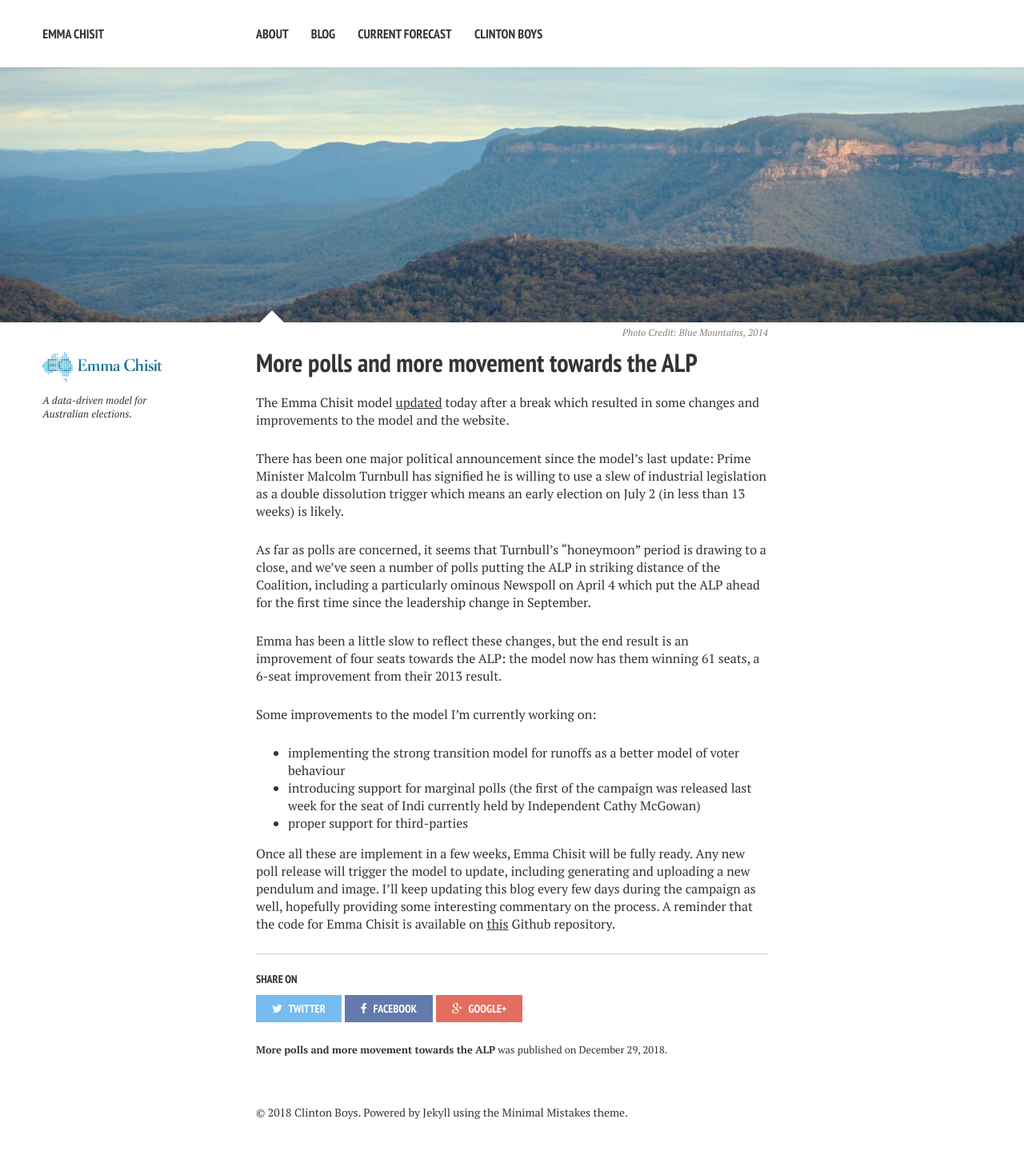
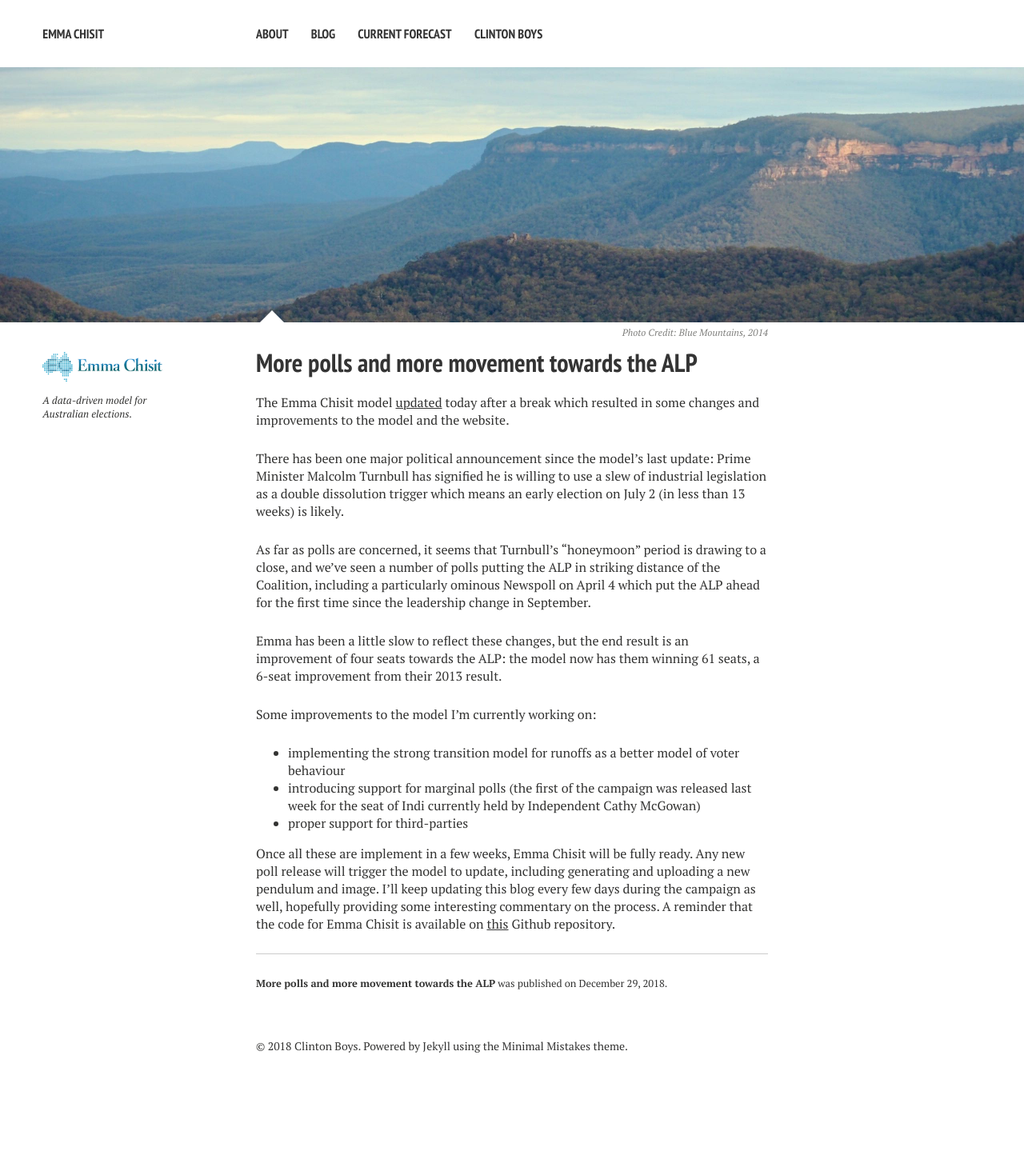
Before and after one commit to clintonboys/emma-chisit-site, a Jekyll site: the page built from _posts/2018-12-29-update.md, in a window 1280 px wide. Shown: the whole page at 80% size. Built offline with Jekyll 4.4.1, drawn with Linux system fonts in a browser that asks for light colours; nearby versions of some CDN libraries; after the commit the page ends 1366 px from its top, so only the background shows below that.

Commit message:
remove social share

```diff
--- a/_includes/_social-share.html
+++ b/_includes/_social-share.html
@@ -1,14 +1,2 @@
 <div class="social-share">
-  <h4>Share on</h4>
-  <ul>
-    <li>
-      <a href="https://twitter.com/intent/tweet?text={{ site.url }}{{ page.url }}" class="twitter" title="Share on Twitter"><i class="fa fa-twitter"></i><span> Twitter</span></a>
-    </li>
-    <li>
-      <a href="https://www.facebook.com/sharer/sharer.php?u={{ site.url }}{{ page.url }}" class="facebook" title="Share on Facebook"><i class="fa fa-facebook"></i><span> Facebook</span></a>
-    </li>
-    <li>
-      <a href="https://plus.google.com/share?url={{ site.url }}{{ page.url }}" class="google-plus" title="Share on Google Plus"><i class="fa fa-google-plus"></i><span> Google+</span></a>
-    </li>
-  </ul>
 </div><!-- /.social-share -->
```
Also changed, not shown: 1 other file.
